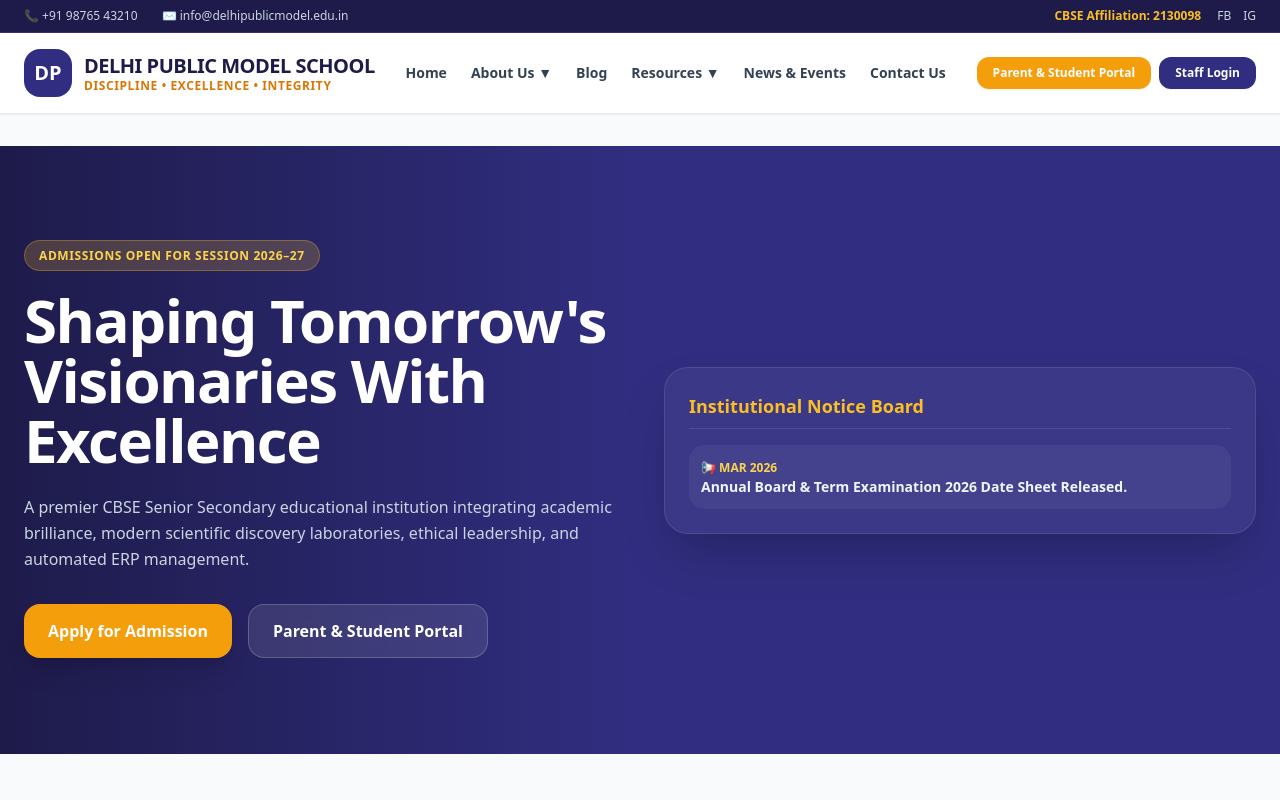
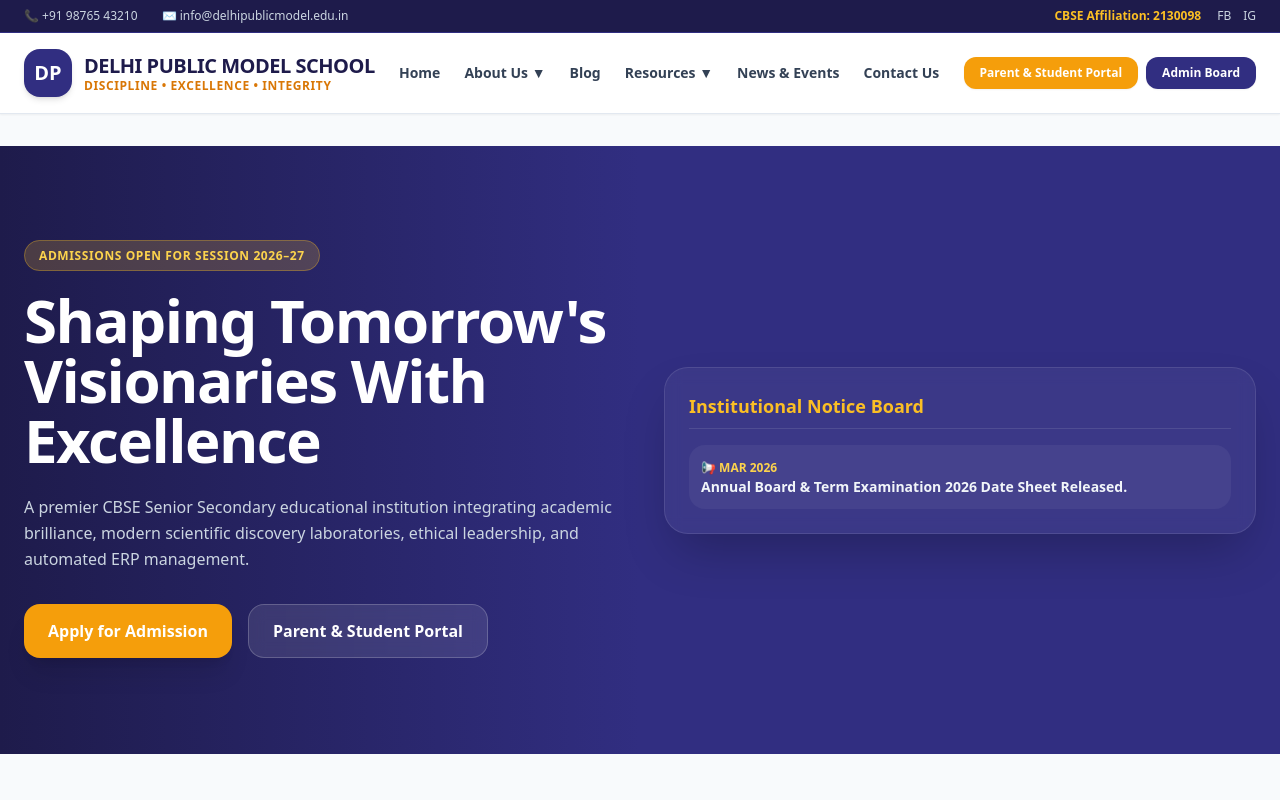
Before and after one commit to mtechgoel16/school-management-system, a Next.js app in the folder frontend/: page / in a window 1280 px wide. Shown: the top 800 px of the page. Built offline with nearby package versions, Linux system fonts and the light colour scheme.

Commit message:
fix: change staff login to Admin Board, set Parent & Student Portal button, and optimize SPA cache handler

```diff
--- a/frontend/src/app/layout.js
+++ b/frontend/src/app/layout.js
@@ -90,7 +90,7 @@
           <header className="bg-white border-b border-slate-200 sticky top-0 z-40 shadow-sm w-full">
             <div className="max-w-7xl mx-auto px-6 py-4 flex justify-between items-center">
               <div className="flex items-center gap-3 cursor-pointer" onClick={() => navigateTo('/')}>
-                <div className="w-12 h-12 bg-indigo-900 rounded-2xl flex items-center justify-center text-white font-black text-xl">DP</div>
+                <div className="w-12 h-12 bg-indigo-900 rounded-2xl flex items-center justify-center text-white font-black text-xl shadow-md">DP</div>
                 <div>
                   <h1 className="text-xl font-black text-indigo-950 tracking-tight leading-tight">DELHI PUBLIC MODEL SCHOOL</h1>
                   <p className="text-xs text-amber-600 font-semibold uppercase tracking-wider">Discipline • Excellence • Integrity</p>
@@ -100,12 +100,12 @@
               <nav className="hidden lg:flex items-center gap-6 text-sm font-semibold text-slate-700">
                 <button onClick={() => navigateTo('/')} className="hover:text-indigo-600">Home</button>
 
-                {/* About Us 6 Subpages Dropdown */}
+                {/* About Us Subpages Dropdown */}
                 <div className="relative py-2 group" onMouseEnter={() => setAboutDropdown(true)} onMouseLeave={() => setAboutDropdown(false)}>
                   <button onClick={() => navigateTo('/about')} className="hover:text-indigo-600 flex items-center gap-1">About Us ▼</button>
                   {aboutDropdown && (
                     <div className="absolute left-0 mt-1 w-64 bg-white border rounded-2xl shadow-2xl py-2 text-xs z-50">
-                      <button onClick={() => navigateTo('/about')} className="w-full text-left px-4 py-2 hover:bg-slate-50">🏛️ Main About Us Page (Section 9)</button>
+                      <button onClick={() => navigateTo('/about')} className="w-full text-left px-4 py-2 font-bold text-indigo-950 hover:bg-slate-50">🏛️ Main About Us Page (Section 9)</button>
                       <button onClick={() => navigateTo('/about/infrastructure')} className="w-full text-left px-4 py-2 hover:bg-slate-50">🏫 School Infrastructure (Section 11)</button>
                       <button onClick={() => navigateTo('/about/facilities')} className="w-full text-left px-4 py-2 hover:bg-slate-50">🔬 Facilities (Section 12)</button>
                       <button onClick={() => navigateTo('/about/achievements')} className="w-full text-left px-4 py-2 hover:bg-slate-50">🏆 Achievements (Section 13)</button>
@@ -136,7 +136,7 @@
 
               <div className="flex items-center gap-2">
                 <button onClick={() => navigateTo('/portal/student-login')} className="px-4 py-2 bg-amber-500 hover:bg-amber-600 text-white rounded-xl text-xs font-bold transition shadow-sm">Parent & Student Portal</button>
-                <button onClick={() => navigateTo('/portal/admin-login')} className="px-4 py-2 bg-indigo-900 hover:bg-indigo-800 text-white rounded-xl text-xs font-bold transition shadow-sm">Staff Login</button>
+                <button onClick={() => navigateTo('/portal/admin-login')} className="px-4 py-2 bg-indigo-900 hover:bg-indigo-800 text-white rounded-xl text-xs font-bold transition shadow-sm">Admin Board</button>
               </div>
             </div>
           </header>
```
